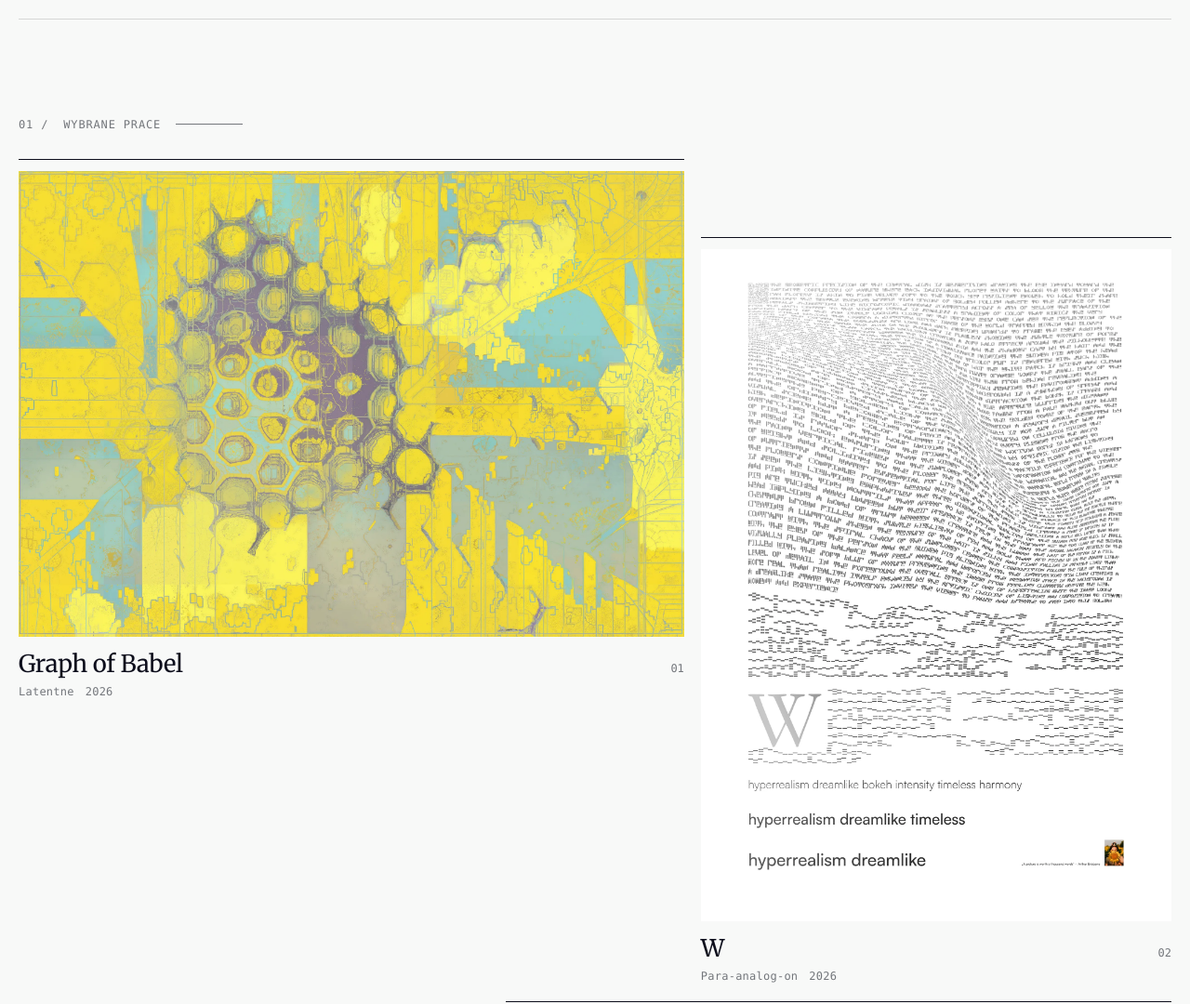
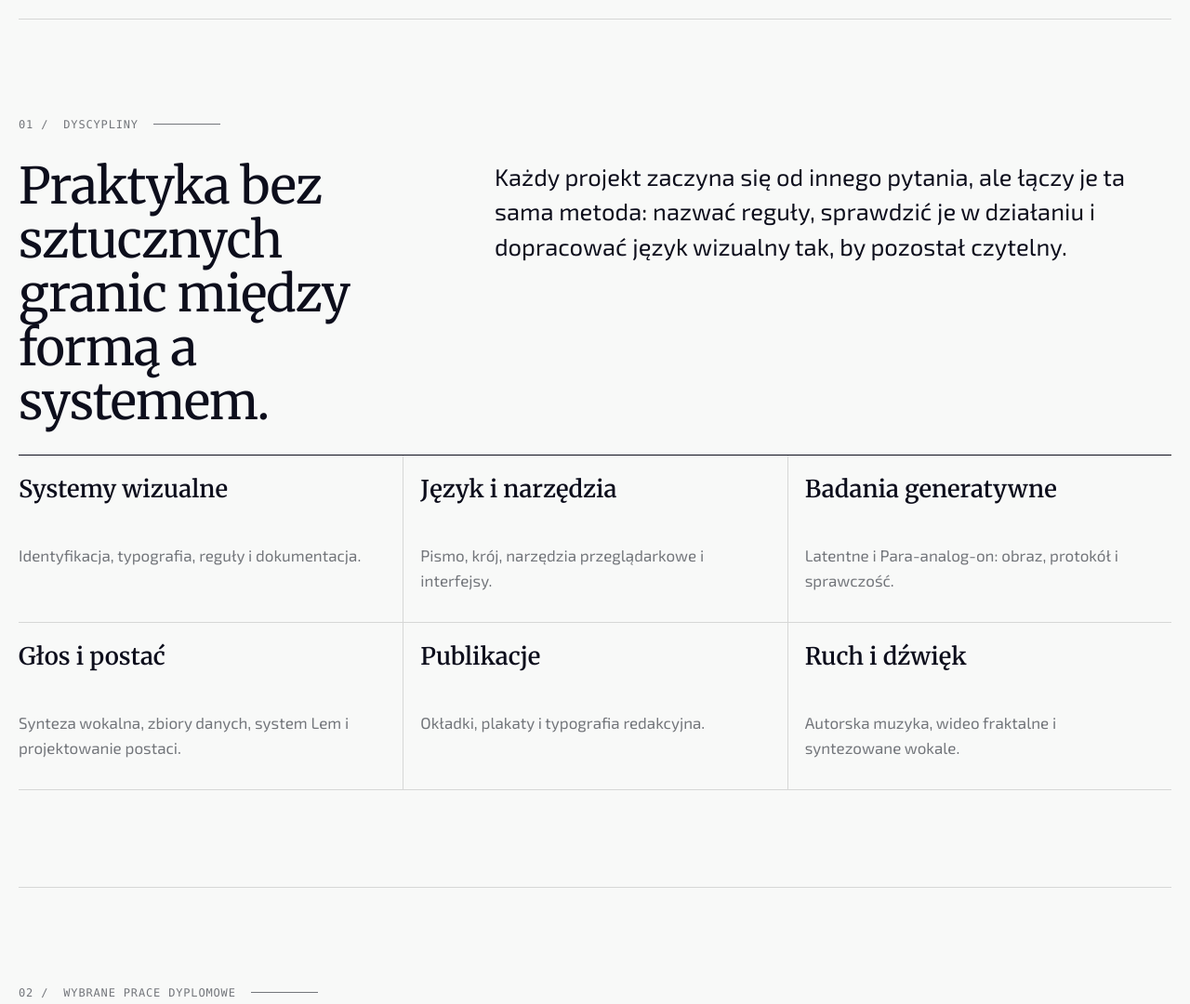
Before and after one commit to wik-wav/wik-wav.github.io, a website built with Vite: page index.html in a window 1280 px wide. Shown: the part 980-2060 px from the top of the page at 93% size. Built offline with nearby package versions, Linux system fonts and the light colour scheme.

Commit message:
Remove selected work from profile

```diff
--- a/assets/js/home.js
+++ /dev/null
@@ -1,20 +0,0 @@
-(() => {
-  const { works } = window.PORTFOLIO_DATA;
-  const P = window.Portfolio;
-  const root = document.querySelector("[data-featured-work]");
-  if (!root) return;
-
-  function render() {
-    const featured = works.filter(item => item.featured && !item.draft && item.galleryVisible !== false).slice(0, 4);
-    root.innerHTML = featured.map((item, index) => `
-      <article class="work-card ${index === 0 || index === 3 ? "wide" : "narrow"}" data-od-id="featured-${item.id}">
-        <a class="work-link" href="${P.url(`portfolio/index.html?work=${encodeURIComponent(item.id)}`)}">
-          ${P.makeMedia(item.cover, item, { eager: index === 0 })}
-          <div class="work-title"><h3>${P.text(item)}</h3><span class="work-index">0${index + 1}</span></div>
-          <div class="card-tags"><span class="tag">${P.projectName(item.project)}</span><span class="tag">${P.labelFor("year", item.year)}</span></div>
-        </a>
-      </article>`).join("");
-  }
-  window.addEventListener("portfolio:language", render);
-  render();
-})();
--- a/index.html
+++ b/index.html
@@ -3,12 +3,11 @@
 <head>
   <meta charset="utf-8">
   <meta name="viewport" content="width=device-width, initial-scale=1">
-  <meta name="description" content="Portfolio Wiktora Sielaszuka — projektowanie, badania, systemy wizualne i wybrane prace." data-content-pl="Portfolio Wiktora Sielaszuka — projektowanie, badania, systemy wizualne i wybrane prace." data-content-en="Wiktor Sielaszuk’s portfolio — design, research, visual systems, and selected work.">
-  <title data-pl="Wiktor Sielaszuk — profil i wybrane prace" data-en="Wiktor Sielaszuk — profile and selected work">Wiktor Sielaszuk — profil i wybrane prace</title>
+  <meta name="description" content="Profil Wiktora Sielaszuka — projektowanie, sztuka, systemy wizualne i badania." data-content-pl="Profil Wiktora Sielaszuka — projektowanie, sztuka, systemy wizualne i badania." data-content-en="Wiktor Sielaszuk’s profile — design, art, visual systems, and research.">
+  <title data-pl="Wiktor Sielaszuk — profil" data-en="Wiktor Sielaszuk — profile">Wiktor Sielaszuk — profil</title>
   <link rel="stylesheet" href="./assets/css/site.css">
   <script type="module" src="./assets/js/data.js"></script>
   <script type="module" src="./assets/js/core.js"></script>
-  <script type="module" src="./assets/js/home.js"></script>
 </head>
 <body data-base="." data-page="home">
   <div data-site-header></div>
@@ -36,13 +35,8 @@
       </aside>
     </section>
 
-    <section class="page-shell section" data-od-id="selected-work-section">
-      <p class="section-code">01 / <span data-pl="WYBRANE PRACE" data-en="SELECTED WORK">WYBRANE PRACE</span></p>
-      <div class="editorial-grid" data-featured-work aria-live="polite"></div>
-    </section>
-
     <section class="page-shell section" data-od-id="disciplines-section">
-      <p class="section-code">02 / <span data-pl="DYSCYPLINY" data-en="DISCIPLINES">DYSCYPLINY</span></p>
+      <p class="section-code">01 / <span data-pl="DYSCYPLINY" data-en="DISCIPLINES">DYSCYPLINY</span></p>
       <div class="project-overview">
         <h2 data-pl="Praktyka bez sztucznych granic między formą a systemem." data-en="A practice without artificial boundaries between form and system.">Praktyka bez sztucznych granic między formą a systemem.</h2>
         <p class="lead" data-pl="Każdy projekt zaczyna się od innego pytania, ale łączy je ta sama metoda: nazwać reguły, sprawdzić je w działaniu i dopracować język wizualny tak, by pozostał czytelny." data-en="Each project begins with a different question, but shares one method: name the rules, test them in use, and refine the visual language until it remains clear.">Każdy projekt zaczyna się od innego pytania, ale łączy je ta sama metoda: nazwać reguły, sprawdzić je w działaniu i dopracować język wizualny tak, by pozostał czytelny.</p>
@@ -58,7 +52,7 @@
     </section>
 
     <section class="page-shell section" data-od-id="degree-work-section">
-      <p class="section-code">03 / <span data-pl="WYBRANE PRACE DYPLOMOWE" data-en="SELECTED DEGREE WORKS">WYBRANE PRACE DYPLOMOWE</span></p>
+      <p class="section-code">02 / <span data-pl="WYBRANE PRACE DYPLOMOWE" data-en="SELECTED DEGREE WORKS">WYBRANE PRACE DYPLOMOWE</span></p>
       <div class="project-list">
         <a class="project-row" href="./projects/latentne/index.html" data-od-id="degree-link-latentne"><span class="project-number">01</span><h2 data-pl="Latentne" data-en="Latentne">Latentne</h2><p data-pl="Magisterska praca artystyczna — 12 cyfrowych wydruków." data-en="Master’s artistic work—12 digital prints.">Magisterska praca artystyczna — 12 cyfrowych wydruków.</p><span class="project-year">2026</span><span class="project-arrow" aria-hidden="true">↗</span></a>
         <a class="project-row" href="./projects/para-analog-on/index.html" data-od-id="degree-link-para-analog-on"><span class="project-number">02</span><h2 data-pl="Para-analog-on" data-en="Para-analog-on">Para-analog-on</h2><p data-pl="Aneks dyplomowy — protokół, cztery plansze i projekt wideo." data-en="Diploma annex—a protocol, four boards, and a video project.">Aneks dyplomowy — protokół, cztery plansze i projekt wideo.</p><span class="project-year">2026</span><span class="project-arrow" aria-hidden="true">↗</span></a>
--- a/seo-metadata.ts
+++ b/seo-metadata.ts
@@ -11,7 +11,7 @@ const project = (title: string, descriptionPL: string, descriptionEN: string, im
 });
 
 export const routeMetadata: Record<string, RouteMeta> = {
-  "/": { titlePL: "Wiktor Sielaszuk — profil i wybrane prace", titleEN: "Wiktor Sielaszuk — profile and selected work", descriptionPL: "Portfolio Wiktora Sielaszuka: projektowanie, sztuka, systemy wizualne i wybrane prace.", descriptionEN: "Wiktor Sielaszuk’s portfolio: design, art, visual systems, and selected work." },
+  "/": { titlePL: "Wiktor Sielaszuk — profil", titleEN: "Wiktor Sielaszuk — profile", descriptionPL: "Profil Wiktora Sielaszuka: projektowanie, sztuka, systemy wizualne i badania.", descriptionEN: "Wiktor Sielaszuk’s profile: design, art, visual systems, and research." },
   "/portfolio/": { titlePL: "Wszystkie prace — Wiktor Sielaszuk", titleEN: "All work — Wiktor Sielaszuk", descriptionPL: "Wszystkie publiczne prace Wiktora Sielaszuka z filtrowaniem według projektu, roku, medium i typu.", descriptionEN: "All public work by Wiktor Sielaszuk, filterable by project, year, medium, and type." },
   "/projects/": { titlePL: "Projekty — Wiktor Sielaszuk", titleEN: "Projects — Wiktor Sielaszuk", descriptionPL: "Wybrane projekty Wiktora Sielaszuka z opisami założeń, procesu, roli i mediów.", descriptionEN: "Selected projects by Wiktor Sielaszuk with context on concept, process, role, and media." },
   "/projects/latentne/": project("Latentne", "Cykl 12 cyfrowych wydruków z 2026 roku badający ludzką intencję i sprawczość w sztuce generatywnej.", "A 2026 series of 12 digital prints examining human intention and agency in generative art.", "/assets/media/degree/latentne-01-graph-of-babel.webp", "2026"),
```
Also changed, not shown: tests/rendered-html.test.mjs (+9 -3 lines), README.md.
